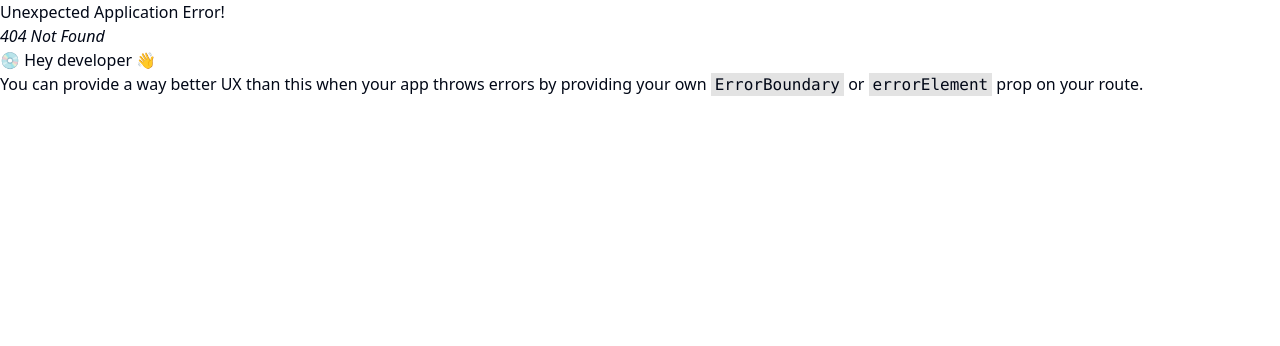
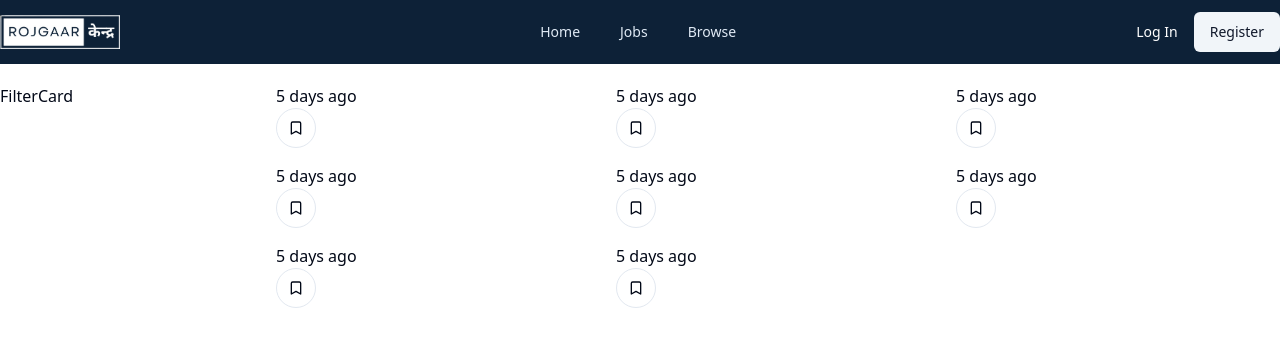
Before and after one commit to StudyBeacon/rojgaar-kendra, a React (Vite) app in the folder frontend/: page /jobs in a window 1280 px wide. Before the commit this address had no page. Shown: the top 346 px of the page. Built offline with nearby package versions, Linux system fonts and the light colour scheme.

Commit message:
initialized jobs page

```diff
--- a/frontend/index.html
+++ b/frontend/index.html
@@ -4,7 +4,7 @@
     <meta charset="UTF-8" />
     <link rel="icon" type="image/png" href="./src/assets/logoDarkBG.png" />
     <meta name="viewport" content="width=device-width, initial-scale=1.0" />
-    <title>Rojgaar Hub</title>
+    <title>Rojgaar केन्द्र</title>
   </head>
   <body>
     <div id="root"></div>
--- a/frontend/src/App.jsx
+++ b/frontend/src/App.jsx
@@ -2,6 +2,7 @@ import { createBrowserRouter, RouterProvider } from "react-router-dom"
 import Home from "./components/Home"
 import Login from "./components/auth/Login"
 import Register from "./components/auth/Register"
+import Jobs from "./components/Jobs"
 
 const appRouter = createBrowserRouter([
   {
@@ -16,6 +17,10 @@ const appRouter = createBrowserRouter([
     path: "/register",
     element: <Register />,
   },
+  {
+    path: "/jobs",
+    element: <Jobs />,
+  },
 ])
 
 function App() {
--- /dev/null
+++ b/frontend/src/components/FilterCard.jsx
@@ -0,0 +1,5 @@
+const FilterCard = () => {
+  return <div>FilterCard</div>
+}
+
+export default FilterCard
--- a/frontend/src/components/Footer.jsx
+++ b/frontend/src/components/Footer.jsx
@@ -30,7 +30,7 @@ const Footer = () => {
         </div>
 
         <p className="mt-4 text-sm">
-          © {new Date().getFullYear()} Rojgaar Hub. All rights reserved.
+          © {new Date().getFullYear()} Rojgaar केन्द्र. All rights reserved.
         </p>
       </div>
     </footer>
--- /dev/null
+++ b/frontend/src/components/Job.jsx
@@ -0,0 +1,15 @@
+import { Bookmark } from "lucide-react"
+import { Button } from "./ui/button"
+
+const Job = () => {
+  return (
+    <div>
+      <p>5 days ago</p>
+      <Button variant="outline" className="rounded-full" size="icon">
+        <Bookmark />
+      </Button>
+    </div>
+  )
+}
+
+export default Job
--- /dev/null
+++ b/frontend/src/components/Jobs.jsx
@@ -0,0 +1,34 @@
+import FilterCard from "./FilterCard"
+import Job from "./Job"
+import Navbar from "./shared/Navbar"
+
+const jobsArray = [1, 2, 3, 4, 5, 6, 7, 8]
+
+const Jobs = () => {
+  return (
+    <div>
+      <Navbar />
+      <div className="max-w-7xl mx-auto mt-5">
+        <div className="flex gap-5">
+          <div className="w-1/5">
+            <FilterCard />
+          </div>
+
+          {jobsArray.length === 0 ? (
+            <span>Job not found</span>
+          ) : (
+            <div className="flex-1 h-[88vh] overflow-y-auto pb-5">
+              <div className="grid grid-cols-3 gap-4">
+                {jobsArray.map((job, index) => (
+                  <Job key={index} />
+                ))}
+              </div>
+            </div>
+          )}
+        </div>
+      </div>
+    </div>
+  )
+}
+
+export default Jobs
--- a/frontend/src/components/LatestJobs.jsx
+++ b/frontend/src/components/LatestJobs.jsx
@@ -11,7 +11,7 @@ const LatestJobs = () => {
 
       <div className="grid grid-cols-3 gap-4 my-5">
         {randomJobs.slice(0, 6).map((job, index) => (
-          <LatestJobCards />
+          <LatestJobCards key={index} />
         ))}
       </div>
     </div>
--- a/frontend/src/components/shared/Navbar.jsx
+++ b/frontend/src/components/shared/Navbar.jsx
@@ -1,26 +1,32 @@
+import { Link } from "react-router-dom"
+import { LogOut, UserRound } from "lucide-react"
+
+import { Button } from "../ui/button"
+import { Avatar, AvatarImage } from "../ui/avatar"
+import { Popover, PopoverTrigger, PopoverContent } from "../ui/popover"
 import logoImg from "../../assets/logoDarkBG.png"
-// import { Link } from "react-router-dom"
-
-import { LogOut, UserRound } from "lucide-react"
-import { Avatar, AvatarImage } from "../ui/avatar"
-import { Button } from "../ui/button"
-import { Popover, PopoverTrigger, PopoverContent } from "../ui/popover"
-import { Link } from "react-router-dom"
 
 const Navbar = () => {
   const user = false
+
   return (
     <div className="bg-darkBlue">
       <div className="flex items-center justify-between mx-auto max-w-7xl h-16">
         <div className="left-nav">
-          <img src={logoImg} alt="Rojgaar Hub" width={120} />
+          <img src={logoImg} alt="logo" width={120} />
         </div>
 
         <div className="middle-nav text-aliceBlue flex font-medium items-center gap-16">
-          <ul className="flex text-sm items-center gap-10 ">
-            <li>Home</li>
-            <li>Jobs</li>
-            <li>Browse</li>
+          <ul className="flex text-sm items-center gap-10 pl-9">
+            <li className="hover:underline">
+              <Link to="/">Home</Link>
+            </li>
+            <li className="hover:underline">
+              <Link to="/jobs">Jobs</Link>
+            </li>
+            <li className="hover:underline">
+              <Link to="/browse">Browse</Link>
+            </li>
           </ul>
         </div>
 
```
Also changed, not shown: frontend/src/assets/logoDarkBG.png, frontend/src/assets/logoLightBG.png.
